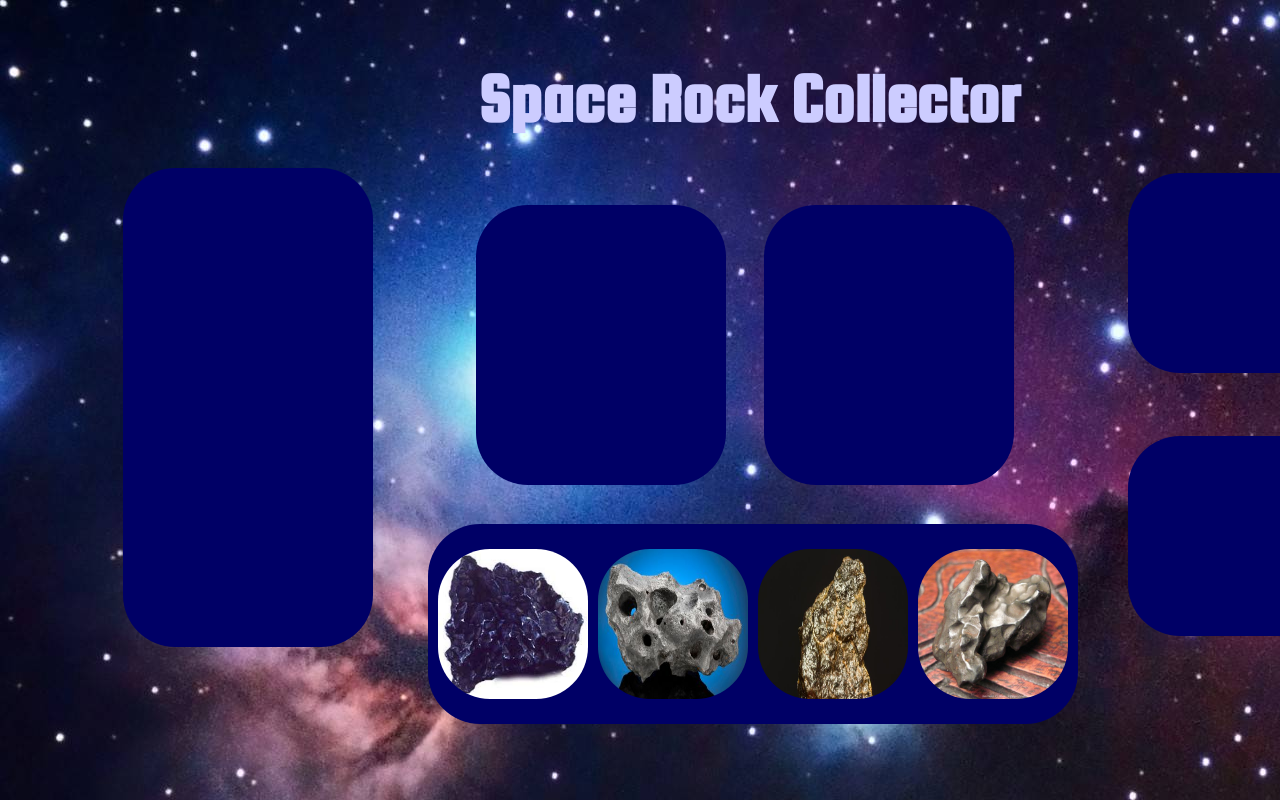
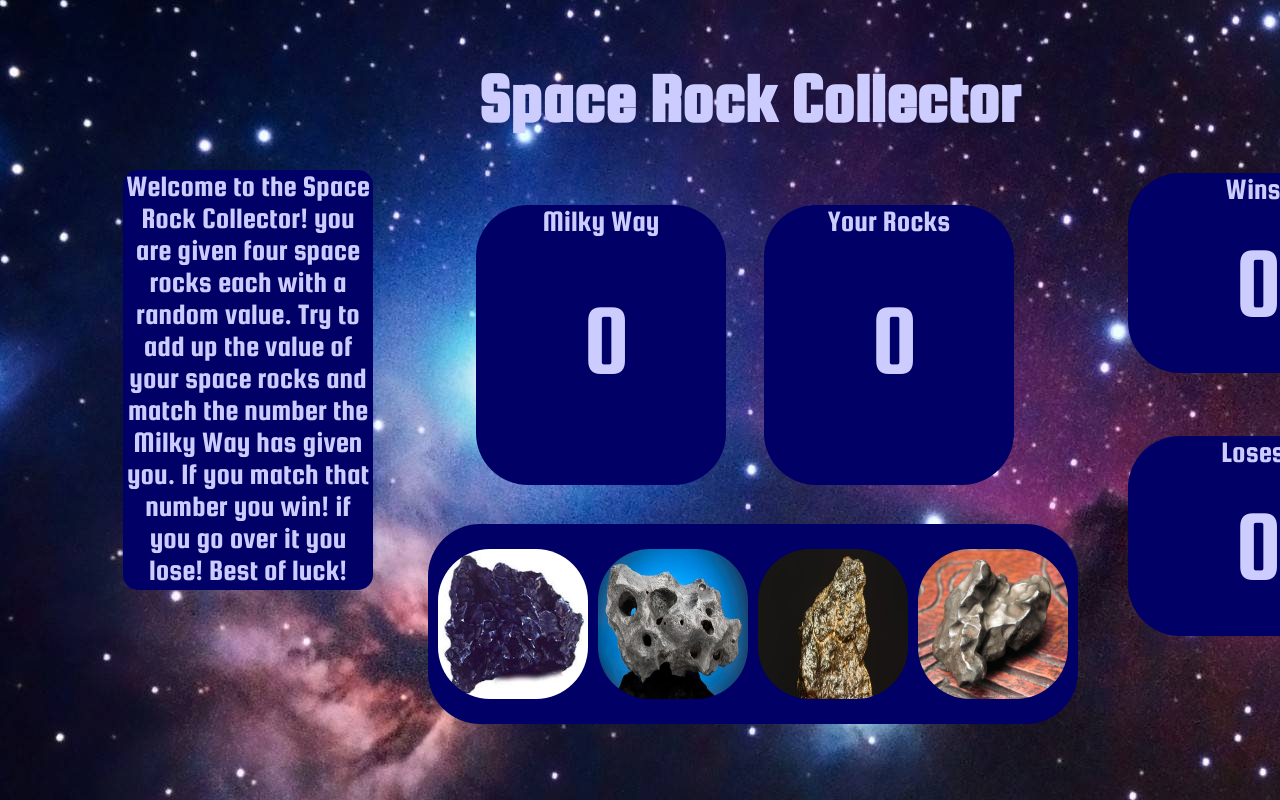
Before and after one commit to rrc92/Unit-4-game, a plain HTML site: page index.html in a window 1280 px wide. Shown: the top 800 px of the page. Drawn offline with Linux system fonts and the light colour scheme.

Commit message:
more css, editing look and places of scores

```diff
--- a/assets/css/style.css
+++ b/assets/css/style.css
@@ -7,11 +7,23 @@ body {
 
     .instuctions{
         width: 250px;
-        height: 479px;
+        height: 420px;
         background-color: #000066;
-        margin: 132px 0px 27px 115px;
+        margin: 134px 0px 27px 115px;
         position: absolute;
-        border-radius: 52px;
+        border-radius: 15px;
+        font-family: 'Squada One', cursive;
+        font-size: 30px;
+        color: #ccccff;
+        text-align: center;
+
+    }
+
+    #inst{
+        width: 200px;
+        height: 215px;
+        margin: 119px 0 0 20px;
+        font-family: 'Squada One', cursive;
     }
     .score {
         width: 250px;
@@ -21,7 +33,62 @@ body {
         float: left;
         border-radius: 52px;
     }
-
+    #compc{
+        width: 100px;
+        height: 100px;
+        margin: 50px 0 0 80px;
+        text-align: center;
+        font-size: 100px;
+        color: #ccccff;
+    }
+    #compchoice{
+        text-align: center;
+        font-size: 30px;
+        color: #ccccff;
+        font-family: 'Squada One', cursive;
+    }
+    #userc{
+        width: 100px;
+        height: 100px;
+        margin: 50px 0 0 80px;
+        text-align: center;
+        font-size: 100px;
+        color: #ccccff;
+    }
+    #userchoice{
+        text-align: center;
+        font-size: 30px;
+        color: #ccccff;
+        font-family: 'Squada One', cursive;
+    }
+    #w{
+        width: 100px;
+        height: 100px;
+        margin: 25px 0 0 80px;
+        text-align: center;
+        font-size: 100px;
+        color: #ccccff;
+    }
+    #winner{
+        text-align: center;
+        font-size: 30px;
+        color: #ccccff;
+        font-family: 'Squada One', cursive;
+    }
+    #l{
+        width: 100px;
+        height: 100px;
+        margin: 25px 0 0 80px;
+        text-align: center;
+        font-size: 100px;
+        color: #ccccff;
+    }
+    #loser{
+        text-align: center;
+        font-size: 30px;
+        color: #ccccff;
+        font-family: 'Squada One', cursive;
+    }
     #allrocks {
         width: 650px;
         height: 200px;
@@ -82,4 +149,5 @@ font-size: 70px;
 font-family: 'Squada One', cursive;
 margin: 62px 0px -100px 470px;
 
+
 }
--- a/index.html
+++ b/index.html
@@ -1,25 +1,42 @@
 <!DOCTYPE html>
 <html lang="en">
+
 <head>
     <meta charset="UTF-8">
     <meta name="viewport" content="width=device-width, initial-scale=1.0">
     <meta http-equiv="X-UA-Compatible" content="ie=edge">
     <title>Space Rock Collector</title>
 
-      <link rel="stylesheet" href="assets/css/style.css">
-      <link href="https://fonts.googleapis.com/css?family=Squada+One&display=swap" rel="stylesheet">
+    <link rel="stylesheet" href="assets/css/style.css">
+    <link href="https://fonts.googleapis.com/css?family=Squada+One&display=swap" rel="stylesheet">
 
 </head>
+
 <body>
     <h1>Space Rock Collector</h1>
 
-    <p class="instuctions"></p>
+    <p class="instuctions">
+        Welcome to the Space Rock Collector! you are given four space rocks each with a random value. Try to add up the
+        value of your space rocks and match the number the Milky Way has given you. If you match that number you win! if
+        you go over it you lose! Best of luck!
+    </p>
 
-    <div id="winner" class="whowon"></div>
-    <div id="loser" class="wholost"></div>
+    <div id="winner" class="whowon">
+        Wins
+        <p id="w">0</p>
+    </div>
+    <div id="loser" class="wholost">
+        Loses
+        <p id="l">0</p>
+    </div>
 
-    <div id="compchoice" class="score" ></div>
+    <div id="compchoice" class="score">
+        Milky Way
+       <p id="compc">0</p>
+    </div>
     <div id="userchoice" class="score">
+        Your Rocks
+      <p id="userc">0</p>
     </div>
 
     <div id="allrocks">
@@ -40,4 +57,5 @@
 
 
 </body>
+
 </html>
```
